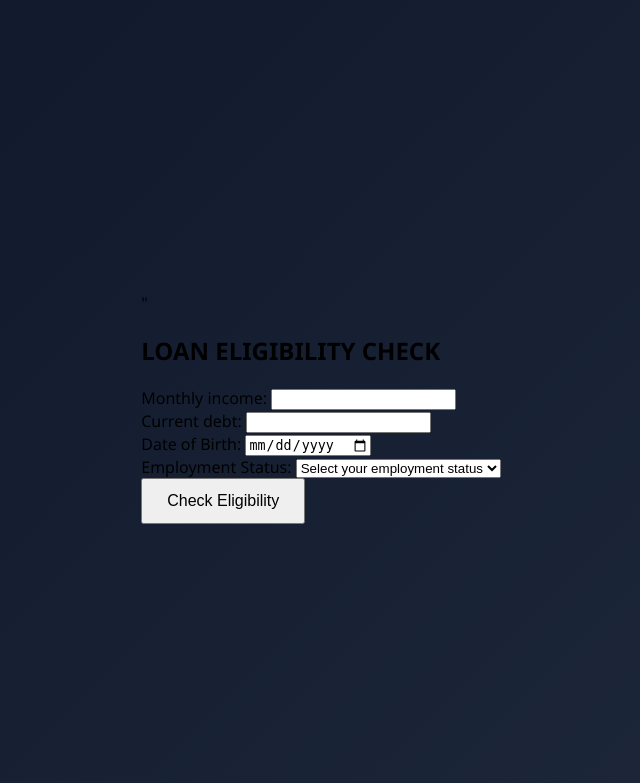
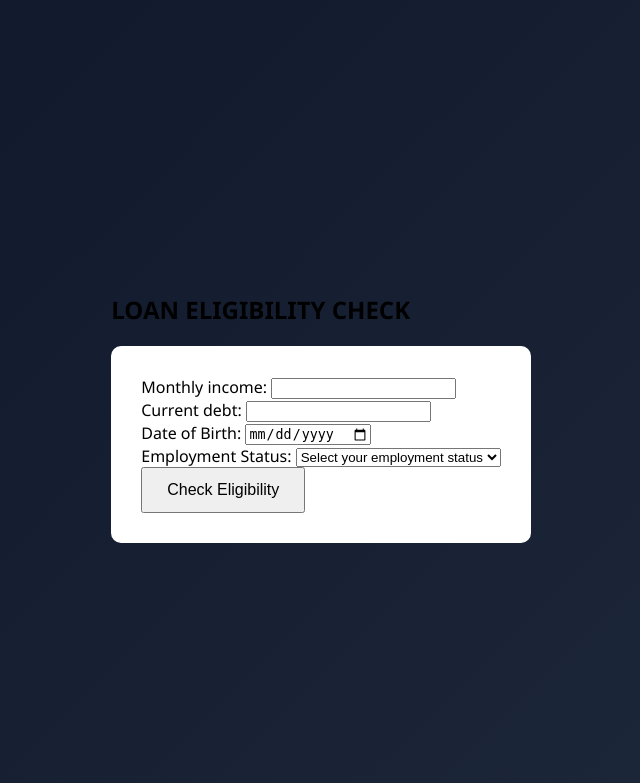
Before and after one commit to Supremo419/LOAN-ELIIGIBILITY-CHECK, a Flask app: page / in a window 1280 px wide. Shown: the top 783 px of the page, without its empty margins (319-959 px from the left). Run offline with Flask 3, Linux system fonts and the light colour scheme.

Commit message:
Update form.html
file change name

```diff
--- a/templates/form.html
+++ b/templates/form.html
@@ -88,10 +88,9 @@
     </style>
 </head>
 <body>
-    <div class=""container">
-        <div class="logo-container" style=""text-align; center; margin-bottom: 15px;">
-        </div>"
+    <div class="wrapper">
       <h2>LOAN ELIGIBILITY CHECK</h2>
+      <div class="container">
     <form method="POST">
         <div class="form-group">
             <label for="income">Monthly income:</label>
```
